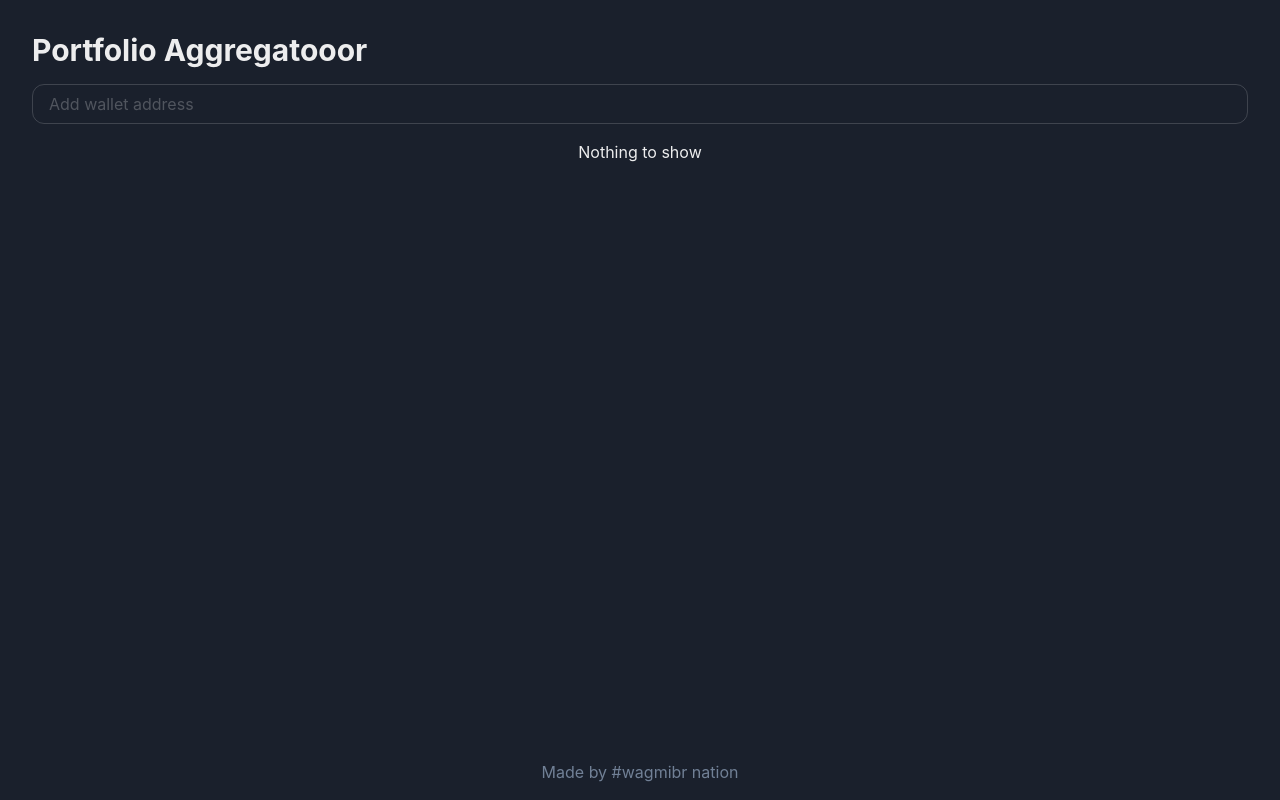
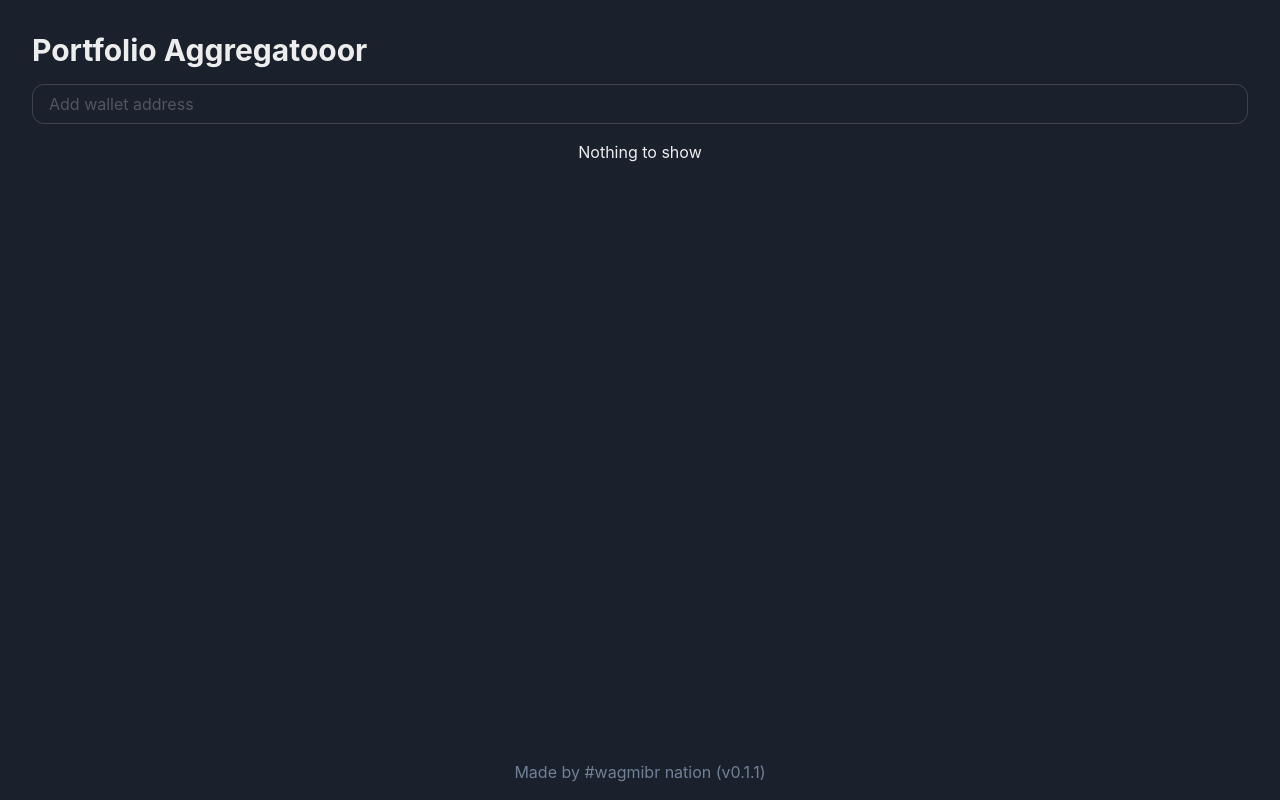
Before and after one commit to lnmunhoz/aggregatooor, a React (Create React App) app: page / in a window 1280 px wide. Built offline with nearby package versions, Linux system fonts and the light colour scheme.

Commit message:
App title and version on footer

```diff
--- a/public/index.html
+++ b/public/index.html
@@ -24,7 +24,7 @@
       work correctly both with client-side routing and a non-root public URL.
       Learn how to configure a non-root public URL by running `npm run build`.
     -->
-    <title>React App</title>
+    <title>Portfolio Aggregatooor</title>
   </head>
   <body>
     <noscript>You need to enable JavaScript to run this app.</noscript>
--- a/src/App.tsx
+++ b/src/App.tsx
@@ -7,6 +7,7 @@ import {
 } from "@chakra-ui/react";
 import React from "react";
 import { QueryClientProvider } from "react-query";
+import pkg from "../package.json";
 import "./App.css";
 import { AppProvider } from "./core/App";
 import { WalletManagerProvider } from "./core/WalletManager";
@@ -50,7 +51,7 @@ function App() {
                   justifyContent="center"
                   width="100%"
                 >
-                  Made by #wagmibr nation
+                  Made by #wagmibr nation (v{pkg.version})
                 </Box>
               </Box>
             </QueryClientProvider>
```
